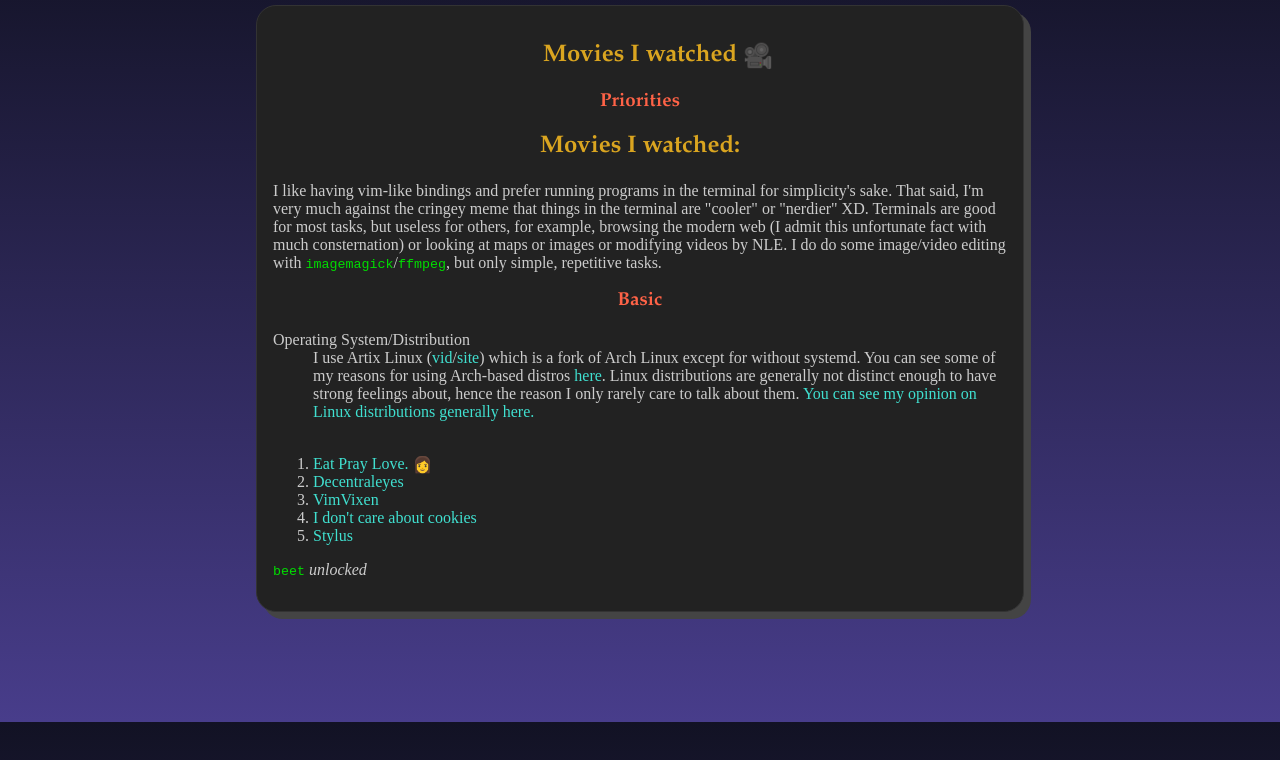
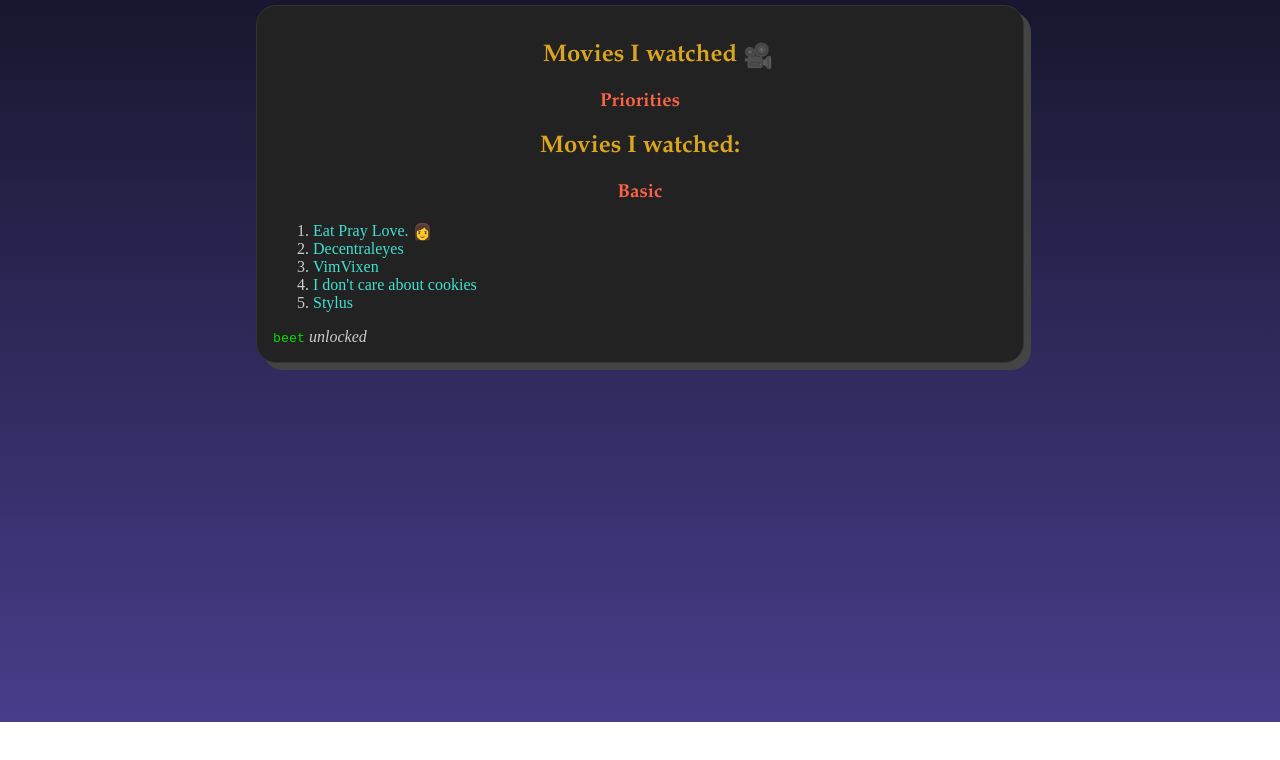
Before and after one commit to vegan19/vegan19.github.io, a plain HTML site: page index.html in a window 1280 px wide. Shown: the part 78-838 px from the top of the page. After the commit the page ends 800 px from the top, so only its background shows below. Drawn offline with Linux system fonts and the light colour scheme.

Commit message:
Update index.html

```diff
--- a/index.html
+++ b/index.html
@@ -16,28 +16,7 @@
 
 <h3 id="priorities">Priorities</h3>
     <h2>Movies I watched:</h2>
-<p>I like having vim-like bindings and prefer running programs in the
-terminal for simplicity's sake. That said, I'm very much against the
-cringey meme that things in the terminal are &quot;cooler&quot; or &quot;nerdier&quot;
-XD. Terminals are good for most tasks, but useless for others, for
-example, browsing the modern web (I admit this unfortunate fact with
-much consternation) or looking at maps or images or modifying videos by
-NLE. I do do some image/video editing with <code>imagemagick</code>/<code>ffmpeg</code>, but
-only simple, repetitive tasks.</p>
 <h3 id="basic">Basic</h3>
-<dl>
-<dt>Operating System/Distribution</dt>
-<dd>I use Artix Linux
-    (<a href="https://www.youtube.com/watch?v=SVc6n5aOzy0">vid</a>/<a href="https://artixlinux.org/">site</a>)
-which is a fork of Arch Linux except for without systemd. You can
-see some of my reasons for using Arch-based distros
-<a href="https://www.youtube.com/watch?v=6bsNIdYw5Ak">here</a>.
-Linux distributions are generally not distinct enough to have strong
-feelings about, hence the reason I only rarely care to talk about
-them. <a href="https://www.youtube.com/watch?v=3zpgQpdy_fI">You can see my opinion on Linux distributions generally
-here.</a></dd>
-<br>
-
 <ol>
 	<li><a href="https://wikiless.org/wiki/Eat_Pray_Love?lang=en">Eat Pray Love.</a><span class=backforth>👩</span></li>
 <li><a href="https://addons.mozilla.org/en-US/firefox/addon/decentraleyes/">Decentraleyes</a></li>
```
